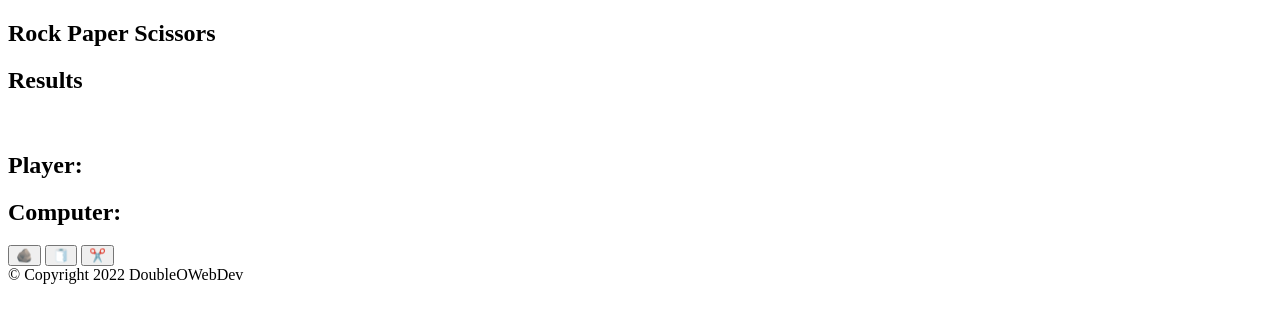
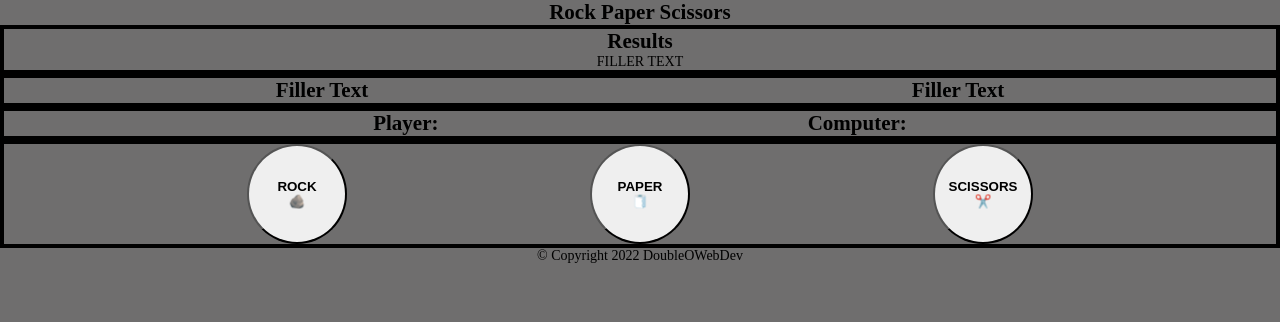
Before and after one commit to DoubleOWebDev/Rock-Paper-Scissors, a plain HTML site: page index.html in a window 1280 px wide. Drawn offline with Linux system fonts and the light colour scheme.

Commit message:
Created basic styling
put all content into boxes

```diff
--- a/index.html
+++ b/index.html
@@ -18,12 +18,12 @@
     <main>
         <section class="results">
             <h2>Results</h2>
-            <p id="displayResults"></p>
+            <p id="displayResults">FILLER TEXT</p>
         </section>
 
         <section id="imageChoiceContainer">
-            <img src="#" alt="">
-            <img src="#" alt="">
+            <h2 class="imageChoiceContainerPlayer">Filler Text</h2>
+            <h2 class="imageChoiceContainerComputer">Filler Text</h2>
         </section>
 
         <section id="scoreContainer">
@@ -32,11 +32,11 @@
         </section>
 
         <section id="btnContainer">
-            <button class="btnRock">🪨</button>
+            <button class="btnRock">Rock <br>🪨</button>
 
-            <button class="btnPaper">🧻</button>
+            <button class="btnPaper"> Paper <br>🧻</button>
 
-            <button class="btnScissors">✂️</button>
+            <button class="btnScissors">Scissors <br>✂️</button>
         </section>
     </main>
 
--- a/style.css
+++ b/style.css
@@ -0,0 +1,65 @@
+/*UNIVERSAL STYLING*/
+
+* {
+    box-sizing: border-box;
+    padding: 0%;
+    margin: 0%;
+}
+
+html {
+    font-size: 14px;
+}
+
+body {
+    text-align: center;
+    background-color: rgb(111, 110, 110);
+    height: 100vh;
+}
+
+/*UNIVERSAL STYLING*/
+
+/**/
+.results {
+    border: 4px solid black;
+    display: flex;
+    flex-direction: column;
+}
+
+#imageChoiceContainer {
+    border: 4px solid black;
+    display: flex;
+    justify-content:space-around;
+}
+
+#scoreContainer {
+    border: 4px solid black;
+    display: flex;
+    justify-content:space-evenly;
+}
+
+#btnContainer {
+    border: 4px solid black;
+    display: flex;
+    justify-content:space-evenly;
+}
+
+#btnContainer > *{
+    height: 100px;
+    width: 100px;
+    border-radius: 50%;
+    text-transform: uppercase;
+    font-weight: bolder;
+}
+
+#btnContainer > *:hover{
+    background-color: rgb(168, 134, 134);
+}
+
+/**/
+/**/
+/**/
+/**/
+/**/
+/**/
+/**/
+/**/
```
